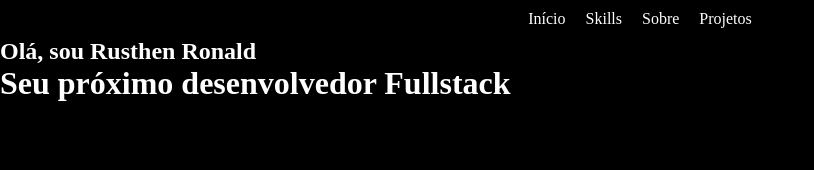
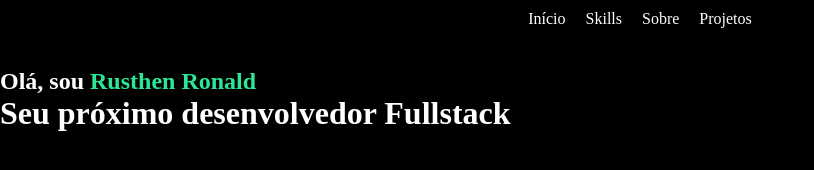
Before and after one commit to RusthenRonald/Portf-lio, a plain HTML site: page index.html in a window 1280 px wide. Shown: the whole page, without its empty margins (0-814 px from the left). Drawn offline with Linux system fonts and the light colour scheme.

Commit message:
adcionei div span para mudar cor de determinada letra e adcionei uma margin

```diff
--- a/estilos/style.css
+++ b/estilos/style.css
@@ -9,6 +9,7 @@ html,body{
 nav{
     display: flex;
     justify-content: center;
+    margin-bottom: 30px;
 }
 a{
     padding: 10px;
@@ -18,3 +19,6 @@ a{
 div#container_texto h1,h2{
     color: white;
 }
+span{
+    color:#2ce896 ;
+}
--- a/index.html
+++ b/index.html
@@ -15,7 +15,7 @@
             <a href="#">Projetos</a>
         </nav>
         <div id="container_texto">
-            <h2>Olá, sou Rusthen Ronald</h2>
+            <h2>Olá, sou <span>Rusthen Ronald</span></h2>
             <h1>Seu próximo desenvolvedor Fullstack</h1>
         </div>
     </header>
```
